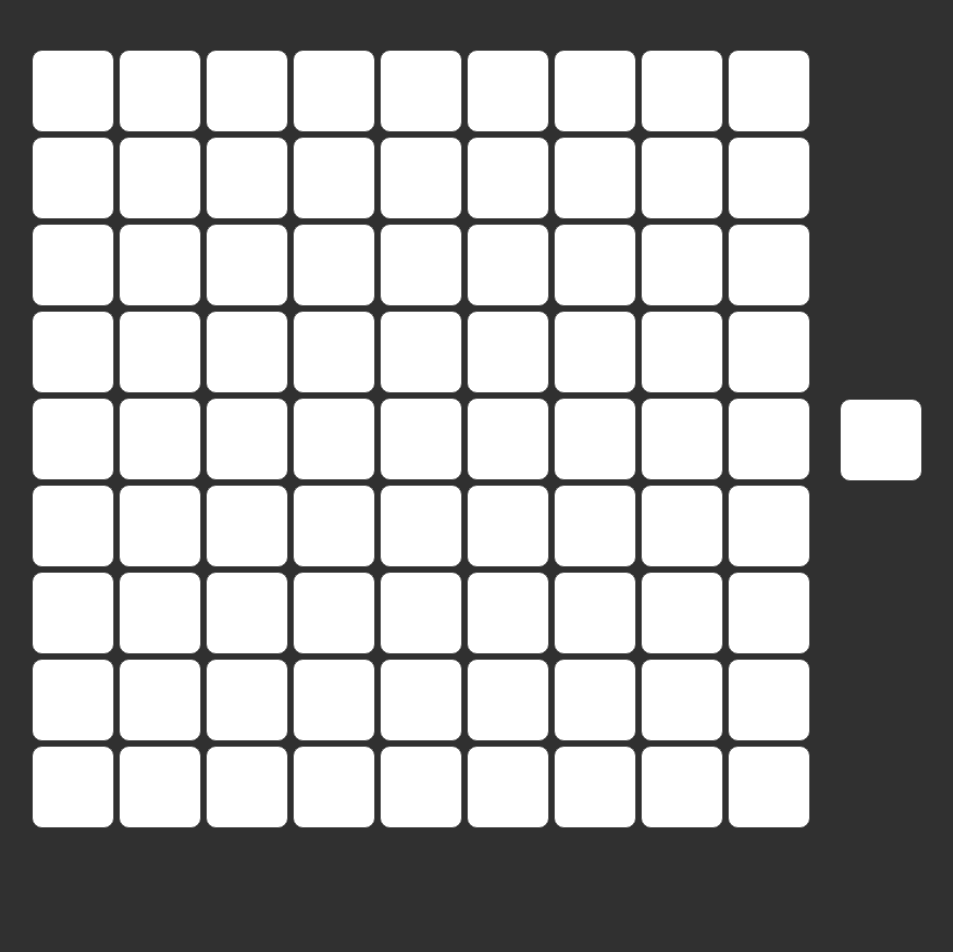
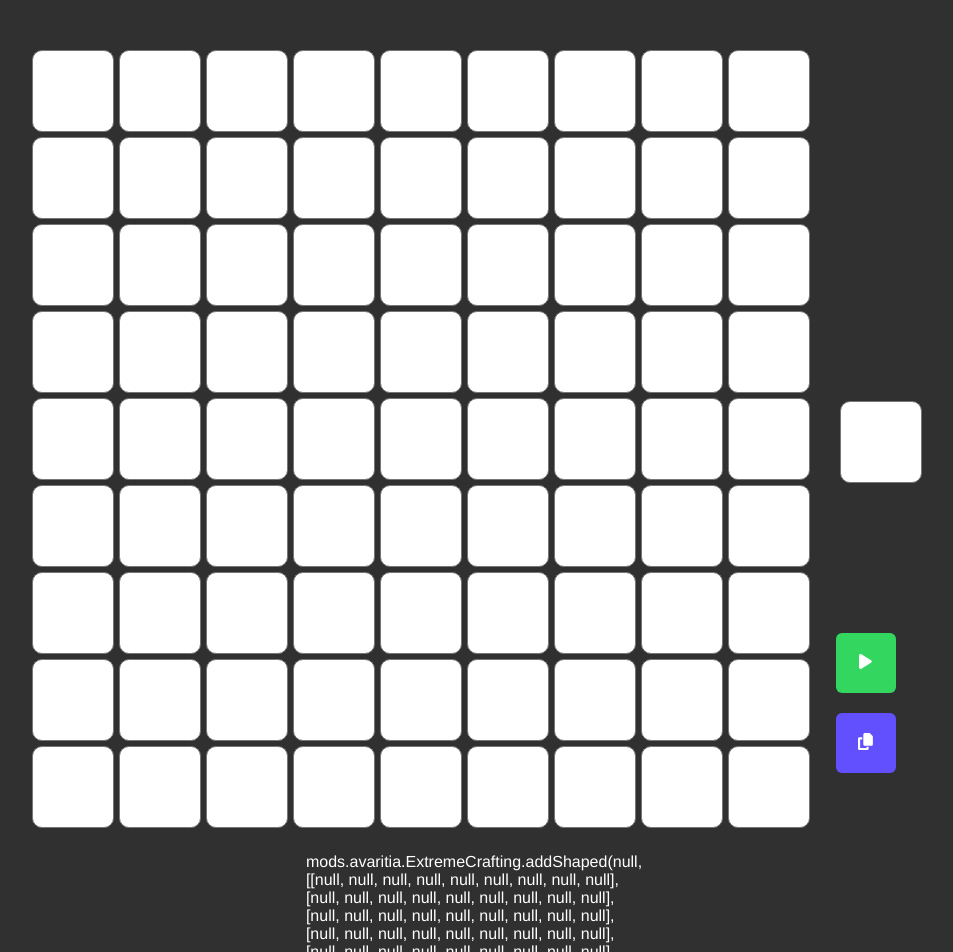
Before and after one commit to Cadregich/Extreme-Editor, a Vue app: page / in a window 1280 px wide. Shown: the top 952 px of the page, without its empty margins (166-1119 px from the left). Before the commit the page ends 833 px from the top, so only its background shows below. Built offline with nearby package versions, Linux system fonts and the light colour scheme.

Commit message:
Added buttons for result text

```diff
--- a/package.json
+++ b/package.json
@@ -8,6 +8,9 @@
     "lint": "vue-cli-service lint"
   },
   "dependencies": {
+    "@fortawesome/fontawesome-svg-core": "^6.6.0",
+    "@fortawesome/free-solid-svg-icons": "^6.6.0",
+    "@fortawesome/vue-fontawesome": "^3.0.8",
     "core-js": "^3.8.3",
     "vue": "^3.2.13"
   },
--- a/src/App.vue
+++ b/src/App.vue
@@ -4,6 +4,7 @@
 
 <script>
 import ExtremeEditor from './components/ExremeEditor.vue'
+
 
 export default {
   name: 'App',
--- a/src/components/ExremeEditor.vue
+++ b/src/components/ExremeEditor.vue
@@ -13,23 +13,45 @@
           <br/>
         </div>
       </div>
-      <div id="result">
-        <textarea class="result"></textarea>
+      <div id="dire-crafting-right-side">
+        <div/>
+        <div id="crafted-item-slot-block">
+          <textarea id="crafted-item-slot"></textarea>
+        </div>
+        <div id="dire-crafting-get-result">
+          <button type="submit"><font-awesome-icon :icon="['fas', 'play']" /></button>
+          <button>
+            <font-awesome-icon :icon="['fas', 'copy']"/>
+          </button>
+        </div>
       </div>
     </div>
+    <div id="result">mods.avaritia.ExtremeCrafting.addShaped(null,<br>
+      [[null, null, null, null, null, null, null, null, null],<br>
+      [null, null, null, null, null, null, null, null, null],<br>
+      [null, null, null, null, null, null, null, null, null],<br>
+      [null, null, null, null, null, null, null, null, null],<br>
+      [null, null, null, null, null, null, null, null, null],<br>
+      [null, null, null, null, null, null, null, null, null],<br>
+      [null, null, null, null, null, null, null, null, null],<br>
+      [null, null, null, null, null, null, null, null, null],<br>
+      [null, null, null, null, null, null, null, null, null]]);
+    </div>
+  </div>
 
-  </div>
 </template>
 
 <style>
 #page {
   display: flex;
+  flex-direction: column;
   justify-content: center;
 }
 
 #dire-crafting {
   display: flex;
-  align-items: center;
+  justify-content: center;
+  width: 100%;
   margin-top: 50px;
 }
 
@@ -42,16 +64,6 @@
 
 .row {
   display: flex;
-}
-
-textarea {
-  resize: none;
-  width: 80px;
-  height: 80px;
-  text-align: center;
-}
-
-.row {
   margin-bottom: 5px;
 }
 
@@ -65,10 +77,55 @@ textarea {
   border-radius: 10px;
 }
 
-.result {
+textarea {
+  resize: none;
+  width: 80px;
+  height: 80px;
+  text-align: center;
+}
+
+#dire-crafting-right-side {
+  display: grid;
+  grid-template-rows: 1fr 1fr 1fr;
+}
+
+#crafted-item-slot-block {
+  display: flex;
+  align-items: center;
+}
+
+#crafted-item-slot {
   border-radius: 10px;
   margin-left: 30px;
   padding: 0;
 }
 
+#dire-crafting-get-result {
+  display: flex;
+  flex-direction: column;
+  align-items: center;
+  justify-content: center;
+}
+
+#dire-crafting-get-result > button {
+  width: 60px;
+  height: 60px;
+  background-color: #33d65f;
+  border: 0;
+  color: white;
+  border-radius: 6px;
+  cursor: pointer;
+  font-size: 17px;
+}
+
+#dire-crafting-get-result > button:nth-child(2) {
+  background-color: #6250ff;
+  margin-top: 20px;
+}
+
+#result {
+  display: flex;
+  justify-content: center;
+  margin-top: 20px;
+}
 </style>
--- a/src/main.js
+++ b/src/main.js
@@ -1,4 +1,14 @@
-import { createApp } from 'vue'
-import App from './App.vue'
+import { createApp } from 'vue';
+import App from './App.vue';
 
-createApp(App).mount('#app')
+import { library } from '@fortawesome/fontawesome-svg-core';
+import { FontAwesomeIcon } from '@fortawesome/vue-fontawesome';
+
+import { faCopy } from '@fortawesome/free-solid-svg-icons';
+import { faPlay } from '@fortawesome/free-solid-svg-icons';
+
+library.add(faCopy, faPlay);
+
+createApp(App)
+    .component('font-awesome-icon', FontAwesomeIcon)
+    .mount('#app');
```
Also changed, not shown: 1 other file (tests, documents, lock files or other folders).
